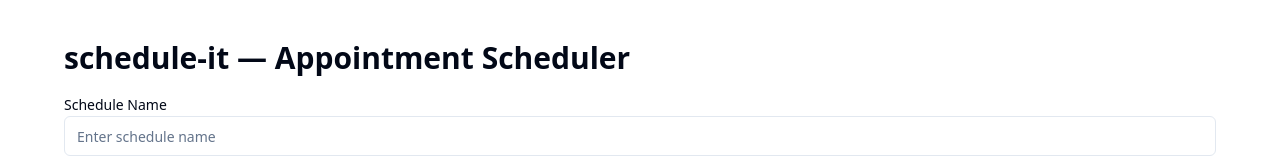
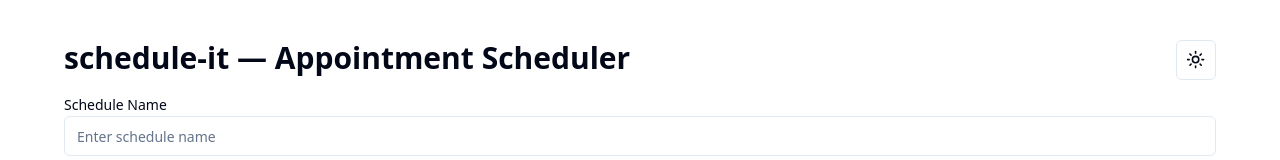
Before and after one commit to darius-it/schedule-it, a React (Vite) app: page / in a window 1280 px wide. Shown: the top 160 px of the page. Built offline with nearby package versions, Linux system fonts and the light colour scheme; no server answers.

Commit message:
✨ Add light/dark mode toggle

```diff
--- a/src/components/Home.jsx
+++ b/src/components/Home.jsx
@@ -9,6 +9,7 @@
 import { toast } from "sonner";
 import { Dialog, DialogContent, DialogHeader, DialogTitle, DialogTrigger } from "./ui/dialog";
 import { X } from 'lucide-react';
+import { ModeToggle } from './mode-toggle';
 
 const Home = () => {
   const [scheduleName, setScheduleName] = useState('');
@@ -100,7 +101,10 @@
   return (
     <div className="pt-10 px-4">
         <div className="mx-auto max-w-6xl">
-          <h1 className="text-3xl font-bold mb-4 text-foreground">schedule-it — Appointment Scheduler</h1>
+          <div className="flex flex-row justify-between">
+            <h1 className="text-3xl font-bold mb-4 text-foreground">schedule-it — Appointment Scheduler</h1>
+            <ModeToggle />
+          </div>
           <form onSubmit={handleSubmit} className="space-y-4">
             <div>
               <Label htmlFor="scheduleName">Schedule Name</Label>
--- a/src/components/Schedule.jsx
+++ b/src/components/Schedule.jsx
@@ -9,6 +9,7 @@
 import { toast } from "sonner";
 import { DropdownMenu, DropdownMenuContent, DropdownMenuItem, DropdownMenuTrigger } from "./ui/dropdown-menu";
 import { Dialog, DialogContent, DialogDescription, DialogHeader, DialogTitle } from "./ui/dialog";
+import { ModeToggle } from './mode-toggle';
 
 const Schedule = () => {
   const { scheduleId } = useParams();
@@ -232,13 +233,15 @@
 
   return (
     <>
+      <div className="flex flex-row justify-between items-center mx-6 mt-4">
         <Button
           variant="outline"
           onClick={() => navigate('/')}
-        className="ml-6 mt-4"
         >
           Go Back Home
         </Button>
+        <ModeToggle />
+      </div>
       <div className="container mx-auto mt-10 p-6 bg-background rounded-lg shadow-md">
         <div className="flex justify-between items-center mb-6">
           <h1 className="text-3xl font-bold text-foreground">
--- /dev/null
+++ b/src/components/mode-toggle.jsx
@@ -0,0 +1,37 @@
+import { Moon, Sun } from "lucide-react"
+
+import { Button } from "./ui/button"
+import {
+  DropdownMenu,
+  DropdownMenuContent,
+  DropdownMenuItem,
+  DropdownMenuTrigger,
+} from "./ui/dropdown-menu"
+import { useTheme } from "./theme-provider"
+
+export function ModeToggle() {
+  const { setTheme } = useTheme()
+
+  return (
+    <DropdownMenu>
+      <DropdownMenuTrigger asChild>
+        <Button variant="outline" size="icon">
+          <Sun className="h-[1.2rem] w-[1.2rem] rotate-0 scale-100 transition-all dark:-rotate-90 dark:scale-0" />
+          <Moon className="absolute h-[1.2rem] w-[1.2rem] rotate-90 scale-0 transition-all dark:rotate-0 dark:scale-100" />
+          <span className="sr-only">Toggle theme</span>
+        </Button>
+      </DropdownMenuTrigger>
+      <DropdownMenuContent align="end">
+        <DropdownMenuItem onClick={() => setTheme("light")}>
+          Light
+        </DropdownMenuItem>
+        <DropdownMenuItem onClick={() => setTheme("dark")}>
+          Dark
+        </DropdownMenuItem>
+        <DropdownMenuItem onClick={() => setTheme("system")}>
+          System
+        </DropdownMenuItem>
+      </DropdownMenuContent>
+    </DropdownMenu>
+  )
+}
```
Also changed, not shown: 1 other file (tests, documents, lock files or other folders). Lines whose indentation alone changed are shown as unchanged.
